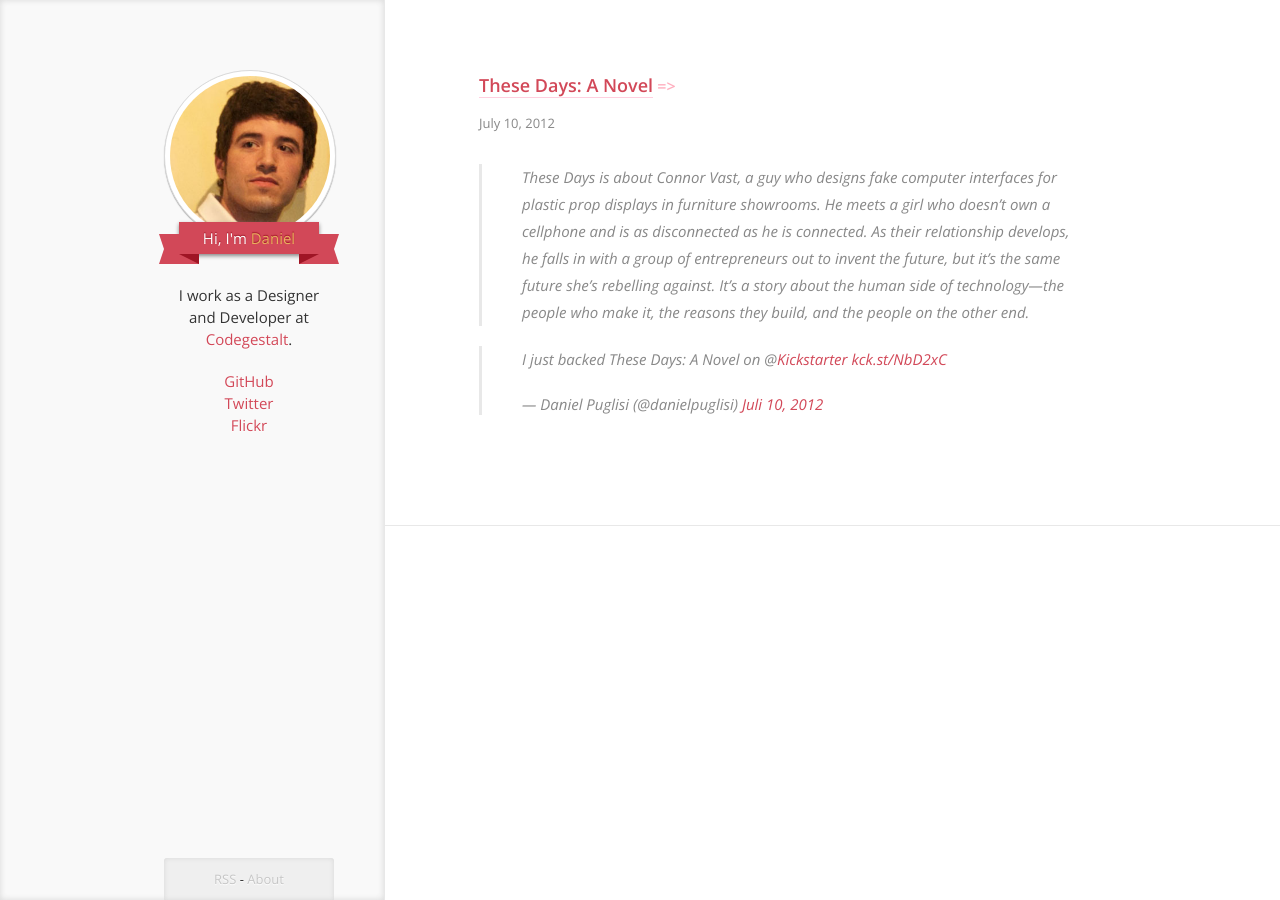
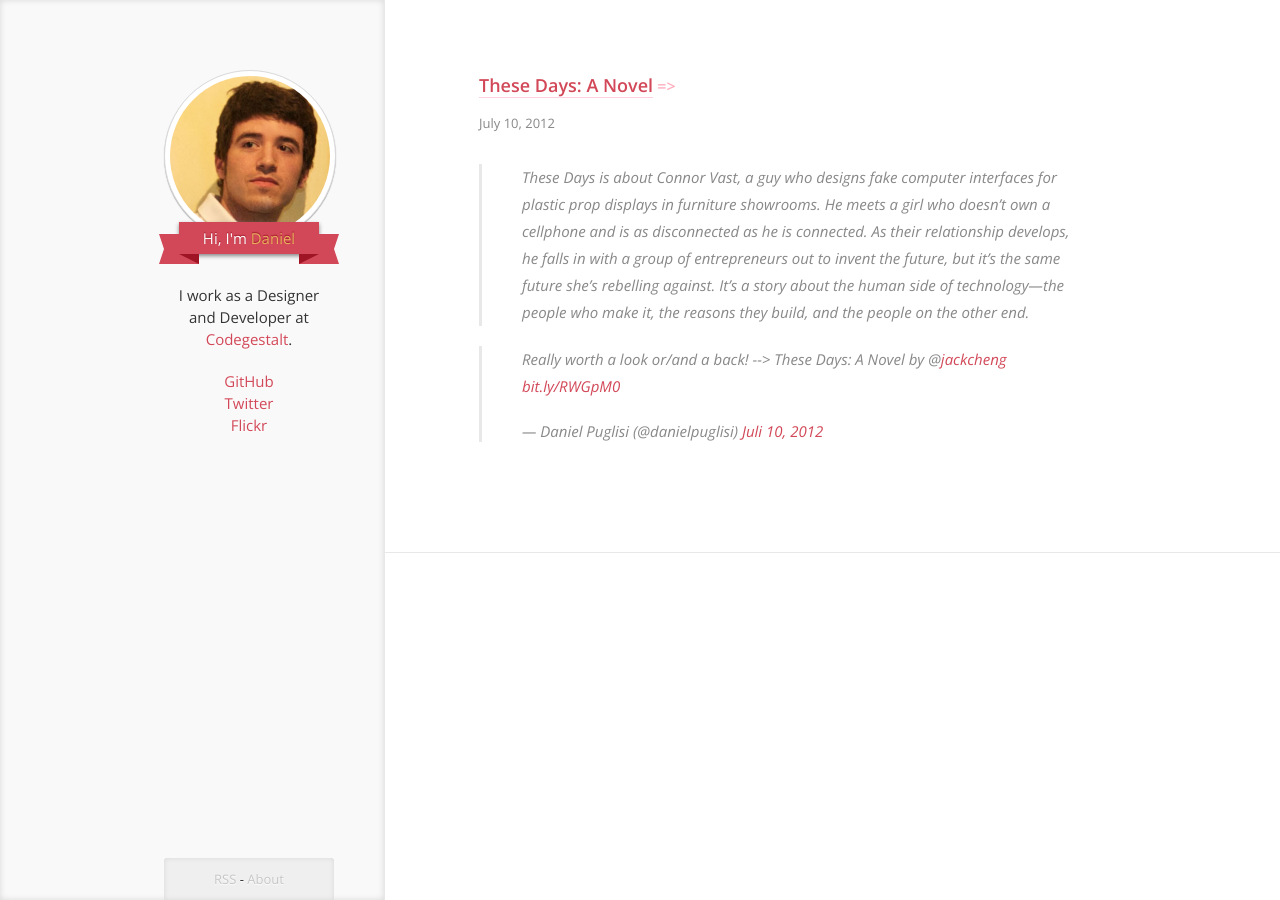
Before and after one commit to danielpuglisi/danielpuglisi.github.com, a Jekyll site: the page built from _posts/2012-07-10-these-days-a-novel.md, in a window 1280 px wide. Built offline with Jekyll 4.4.1, drawn with Linux system fonts in a browser that asks for light colours; Markdown is read by kramdown in place of the engine named in the settings; comment, search, counter and statistics services are not loaded.

Commit message:
right tweet for newest post

```diff
--- a/_posts/2012-07-10-these-days-a-novel.md
+++ b/_posts/2012-07-10-these-days-a-novel.md
@@ -7,4 +7,4 @@ link: "http://www.kickstarter.com/projects/jackcheng/these-days-a-novel"
 
 > These Days is about Connor Vast, a guy who designs fake computer interfaces for plastic prop displays in furniture showrooms. He meets a girl who doesn't own a cellphone and is as disconnected as he is connected. As their relationship develops, he falls in with a group of entrepreneurs out to invent the future, but it's the same future she's rebelling against. It's a story about the human side of technology—the people who make it, the reasons they build, and the people on the other end.
 
-<blockquote class="twitter-tweet tw-align-center" lang="en"><p>I just backed These Days: A Novel on @<a href="https://twitter.com/Kickstarter">Kickstarter</a> <a href="http://t.co/kL9BKxVp" title="http://kck.st/NbD2xC">kck.st/NbD2xC</a></p>&mdash; Daniel Puglisi (@danielpuglisi) <a href="https://twitter.com/danielpuglisi/status/222711297240875008" data-datetime="2012-07-10T15:18:05+00:00">Juli 10, 2012</a></blockquote>
+<blockquote class="twitter-tweet tw-align-center" lang="de"><p>Really worth a look or/and a back! --&gt; These Days: A Novel by @<a href="https://twitter.com/jackcheng">jackcheng</a> <a href="http://t.co/FVfnjWDK" title="http://bit.ly/RWGpM0">bit.ly/RWGpM0</a></p>&mdash; Daniel Puglisi (@danielpuglisi) <a href="https://twitter.com/danielpuglisi/status/222710534166949890" data-datetime="2012-07-10T15:15:03+00:00">Juli 10, 2012</a></blockquote>
```
